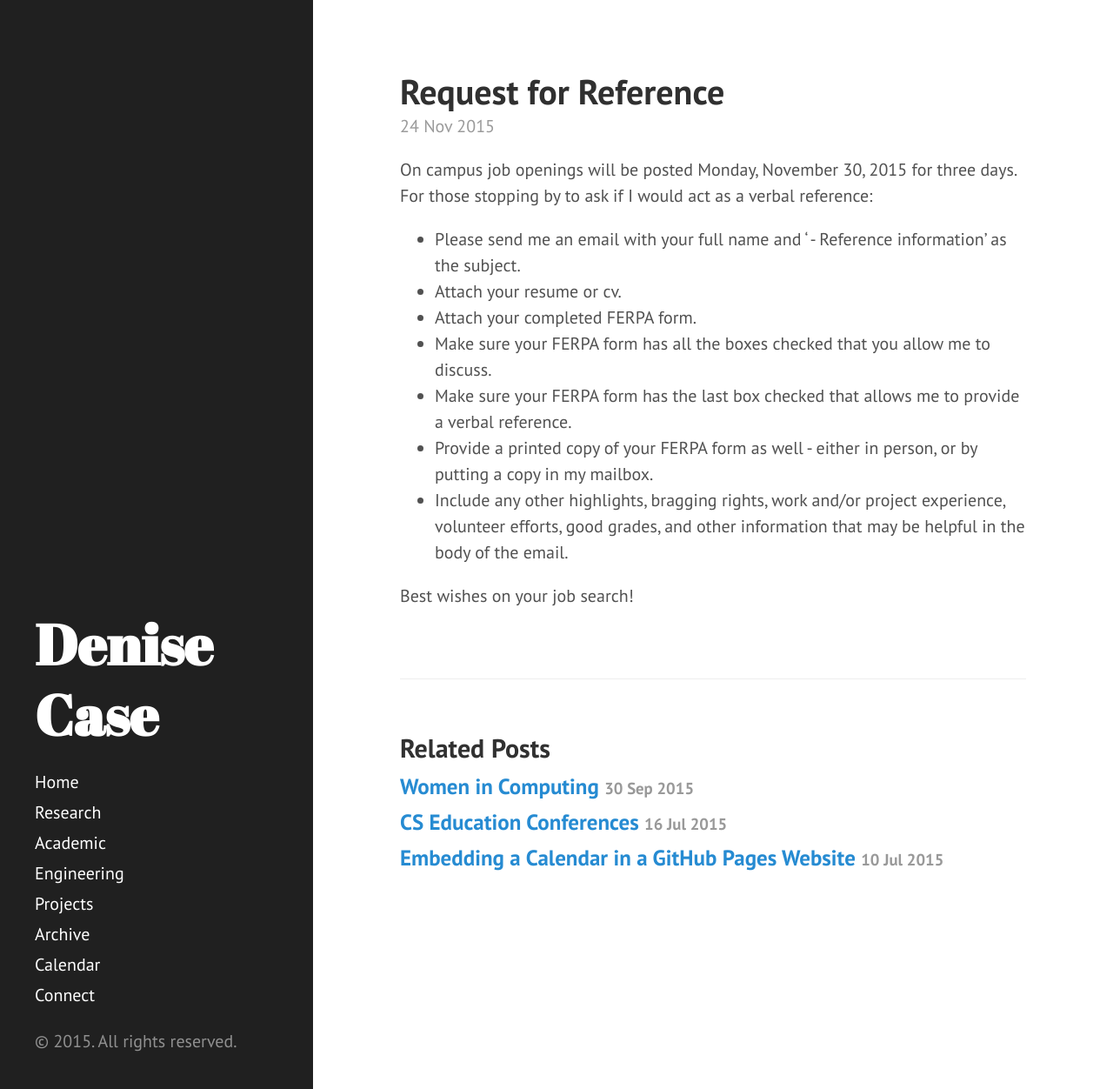
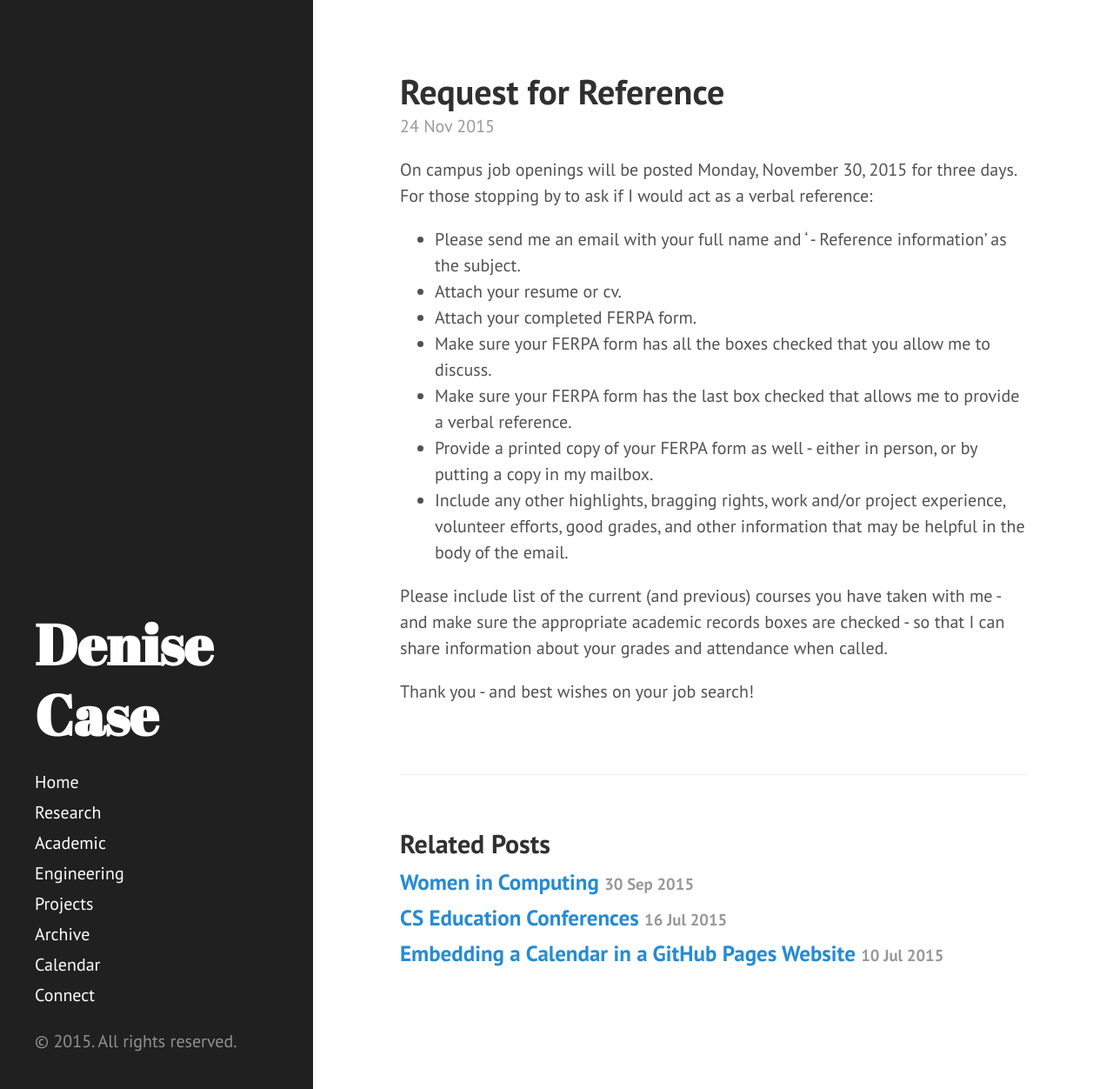
Before and after one commit to denisecase/denisecase.github.io, a Jekyll site: the page built from _posts/2015-11-24-request_for_reference.md, in a window 1280 px wide and 1252 px high. Shown: the whole window at 87% size. Built offline with Jekyll 4.4.1, drawn with Linux system fonts in a browser that asks for light colours; Markdown is read by kramdown in place of the engine named in the settings; comment, search, counter and statistics services are not loaded.

Commit message:
Update 2015-11-24-request_for_reference.md

```diff
--- a/_posts/2015-11-24-request_for_reference.md
+++ b/_posts/2015-11-24-request_for_reference.md
@@ -15,5 +15,6 @@
 * Include any other highlights, bragging rights, work and/or project experience, volunteer efforts,
 good grades, and other information that may be helpful in the body of the email.
 
+Please include list of the current (and previous) courses you have taken with me - and make sure the appropriate academic records boxes are checked - so that I can share information about your grades and attendance when called.
 
-Best wishes on your job search!
+Thank you - and best wishes on your job search!
```
